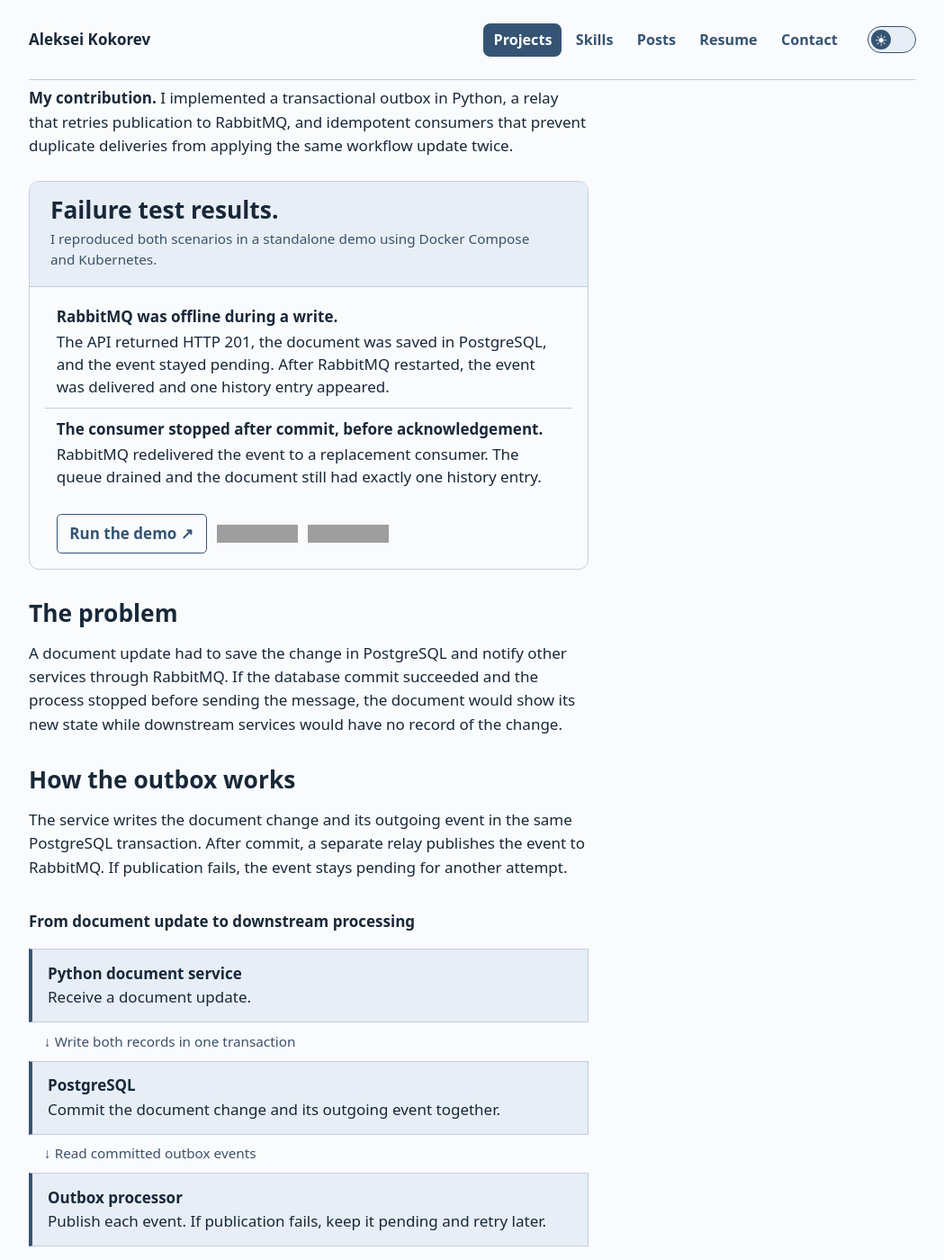
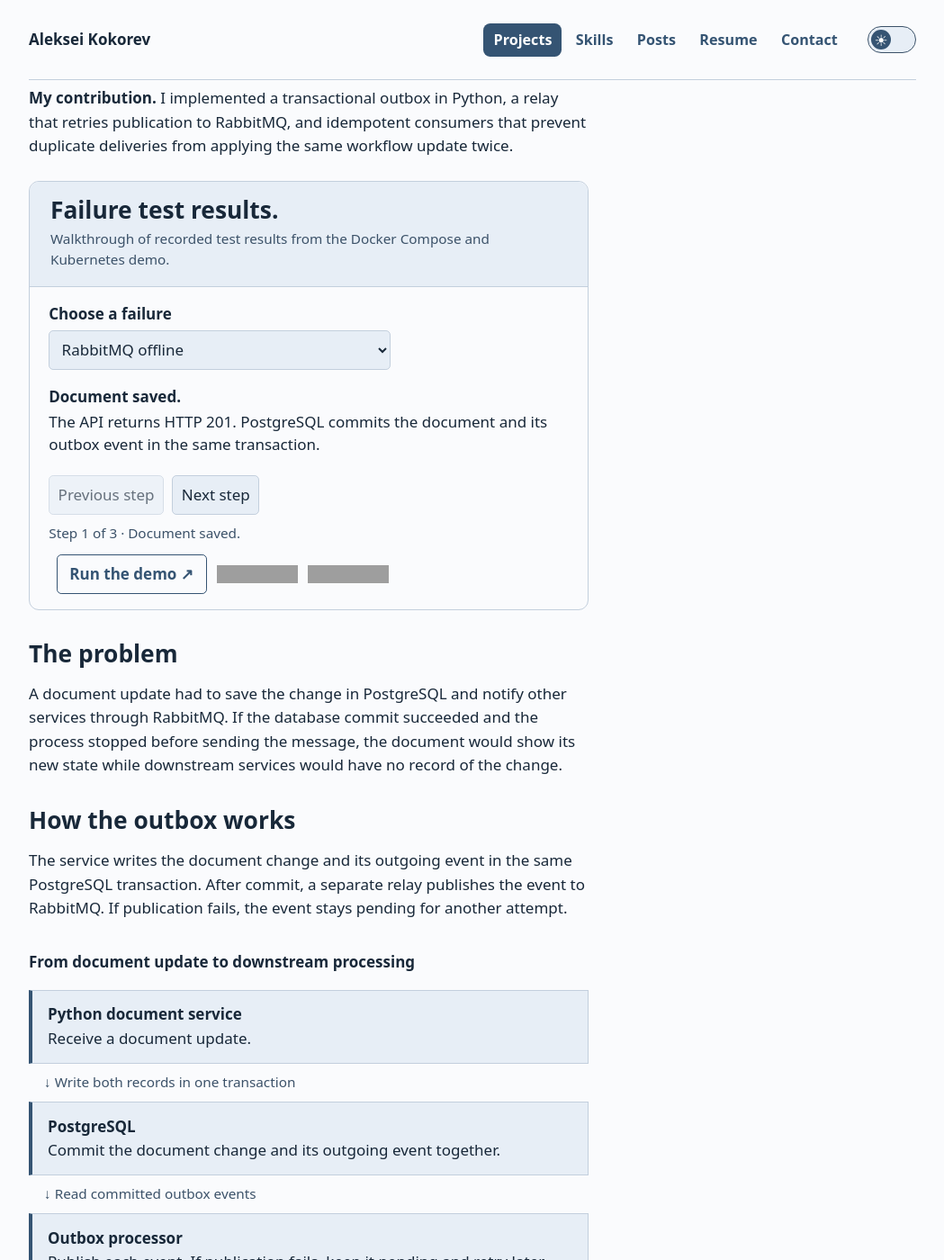
Before and after one commit to alex-coch/alex-coch.github.io, a Jekyll site: the page projects/transactional-outbox/index.html, which Jekyll copies as it is, in a window 1280 px wide and 1400 px high, scrolled down 505 px. Shown: the whole window at 90% size, without its empty margins (115-1164 px from the left). Built offline with Jekyll 4.4.1, drawn with Linux system fonts in a browser that asks for light colours; grey boxes are pictures that could not be loaded.

Commit message:
Add a step-by-step outbox failure walkthrough

```diff
--- a/assets/portfolio.css
+++ b/assets/portfolio.css
@@ -285,3 +285,19 @@ header nav a[aria-current] {color:var(--on-accent);background:var(--accent)}
   .project-grid > :first-child {grid-column:1 / -1}
   .project-grid > :first-child h3 {font-size:2rem}
 }
+
+.failure-walkthrough {padding:1rem 1.25rem 0}
+.failure-walkthrough h3 {font-size:1rem}
+.failure-walkthrough ol {padding-inline-start:1.3rem;margin:.75rem 0}
+.failure-walkthrough li {padding:.35rem 0}
+.failure-selector label {display:block;font-weight:600;margin-bottom:.25rem}
+.failure-selector select,.failure-controls button {
+  max-width:100%;min-height:44px;padding:.35rem .55rem;font:inherit;color:var(--ink);
+  background:var(--panel);border:1px solid var(--line);border-radius:.3rem
+}
+.failure-controls button {cursor:pointer;margin:.15rem .3rem .15rem 0}
+.failure-controls button[aria-disabled="true"] {opacity:.65;cursor:default}
+.failure-walkthrough :focus-visible {outline:2px solid var(--focus);outline-offset:2px}
+.failure-progress {margin:.4rem 0 .65rem;color:var(--muted);font-size:.9rem}
+.failure-progress:empty {margin:0}
+.failure-selector:not([hidden]) ~ section ol {list-style:none;padding:0}
--- /dev/null
+++ b/projects/transactional-outbox/failure-walkthrough.js
@@ -0,0 +1,37 @@
+(() => {
+  const walkthrough = document.querySelector('[data-failure-walkthrough]');
+  const selector = walkthrough.querySelector('select');
+  const panels = [...walkthrough.querySelectorAll('[data-failure-scenario]')];
+  const previous = walkthrough.querySelector('[data-failure-previous]');
+  const next = walkthrough.querySelector('[data-failure-next]');
+  const status = walkthrough.querySelector('[role="status"]');
+  let step = 0;
+
+  function render() {
+    const panel = panels.find(candidate => candidate.id === selector.value);
+    const steps = [...panel.querySelectorAll('li')];
+    panels.forEach(candidate => { candidate.hidden = candidate !== panel; });
+    steps.forEach((item, index) => { item.hidden = index !== step; });
+    previous.setAttribute('aria-disabled', String(step === 0));
+    next.setAttribute('aria-disabled', String(step === steps.length - 1));
+    status.textContent = `Step ${step + 1} of ${steps.length} · ${steps[step].querySelector('strong').textContent}`;
+  }
+
+  selector.addEventListener('change', () => {
+    step = 0;
+    render();
+  });
+
+  for (const [button, offset] of [[previous, -1], [next, 1]]) {
+    button.addEventListener('click', () => {
+      if (button.getAttribute('aria-disabled') === 'true') return;
+      step += offset;
+      render();
+    });
+  }
+
+  render();
+  walkthrough.querySelector('.failure-selector').hidden = false;
+  walkthrough.querySelector('.failure-controls').hidden = false;
+  walkthrough.querySelectorAll('h3').forEach(heading => { heading.hidden = true; });
+})();
--- a/projects/transactional-outbox/index.html
+++ b/projects/transactional-outbox/index.html
@@ -6,8 +6,9 @@
   <title>Reliable event delivery for document workflows · Aleksei Kokorev</title>
   <link rel="icon" href="/assets/ak.svg?v=3" type="image/svg+xml">
 <script src="/assets/theme.js?v=2"></script>
-<link rel="stylesheet" href="/assets/portfolio.css?v=42">
+<link rel="stylesheet" href="/assets/portfolio.css?v=47">
 <script defer src="/assets/portfolio-nav.js?v=7"></script>
+<script defer src="failure-walkthrough.js?v=1"></script>
 </head>
 <body>
 <header>
@@ -42,12 +43,38 @@
   <section class="comparison-result" aria-labelledby="failure-test-results">
     <div class="comparison-result-heading">
       <h2 id="failure-test-results">Failure test results.</h2>
-      <p>I reproduced both scenarios in a standalone demo using Docker Compose and Kubernetes.</p>
+      <p>Walkthrough of recorded test results from the Docker Compose and Kubernetes demo.</p>
     </div>
-    <ul role="list">
-      <li><strong>RabbitMQ was offline during a write.</strong> The API returned HTTP 201, the document was saved in PostgreSQL, and the event stayed pending. After RabbitMQ restarted, the event was delivered and one history entry appeared.</li>
-      <li><strong>The consumer stopped after commit, before acknowledgement.</strong> RabbitMQ redelivered the event to a replacement consumer. The queue drained and the document still had exactly one history entry.</li>
-    </ul>
+    <div class="failure-walkthrough" data-failure-walkthrough>
+      <div class="failure-selector" hidden>
+        <label for="failure-scenario">Choose a failure</label>
+        <select id="failure-scenario">
+          <option value="broker-outage">RabbitMQ offline</option>
+          <option value="consumer-crash">Consumer crash before acknowledgement</option>
+        </select>
+      </div>
+      <section id="broker-outage" data-failure-scenario aria-label="RabbitMQ offline">
+        <h3>RabbitMQ offline</h3>
+        <ol>
+          <li><strong>Document saved.</strong> The API returns HTTP 201. PostgreSQL commits the document and its outbox event in the same transaction.</li>
+          <li><strong>Event pending.</strong> The relay cannot publish while RabbitMQ is offline. The event remains in PostgreSQL for retry.</li>
+          <li><strong>Event delivered.</strong> After RabbitMQ restarts, the relay publishes the event and the consumer writes one history entry.</li>
+        </ol>
+      </section>
+      <section id="consumer-crash" data-failure-scenario aria-label="Consumer crash before acknowledgement">
+        <h3>Consumer crash before acknowledgement</h3>
+        <ol>
+          <li><strong>History entry committed.</strong> The consumer commits the event ID and history entry in PostgreSQL, then stops before acknowledging the message.</li>
+          <li><strong>Message redelivered.</strong> RabbitMQ delivers the unacknowledged message to a replacement consumer.</li>
+          <li><strong>Duplicate skipped.</strong> The replacement detects the existing event ID and acknowledges the message. The queue drains and the history still contains one entry.</li>
+        </ol>
+      </section>
+      <div class="failure-controls" hidden>
+        <button type="button" data-failure-previous>Previous step</button>
+        <button type="button" data-failure-next>Next step</button>
+      </div>
+      <p class="failure-progress" role="status"></p>
+    </div>
     <div class="actions work-actions">
       <a href="https://github.com/alex-coch/document-events-outbox#quick-start">Run the demo ↗</a>
       <div class="ci-badges" role="group" aria-label="GitHub Actions status">
```
